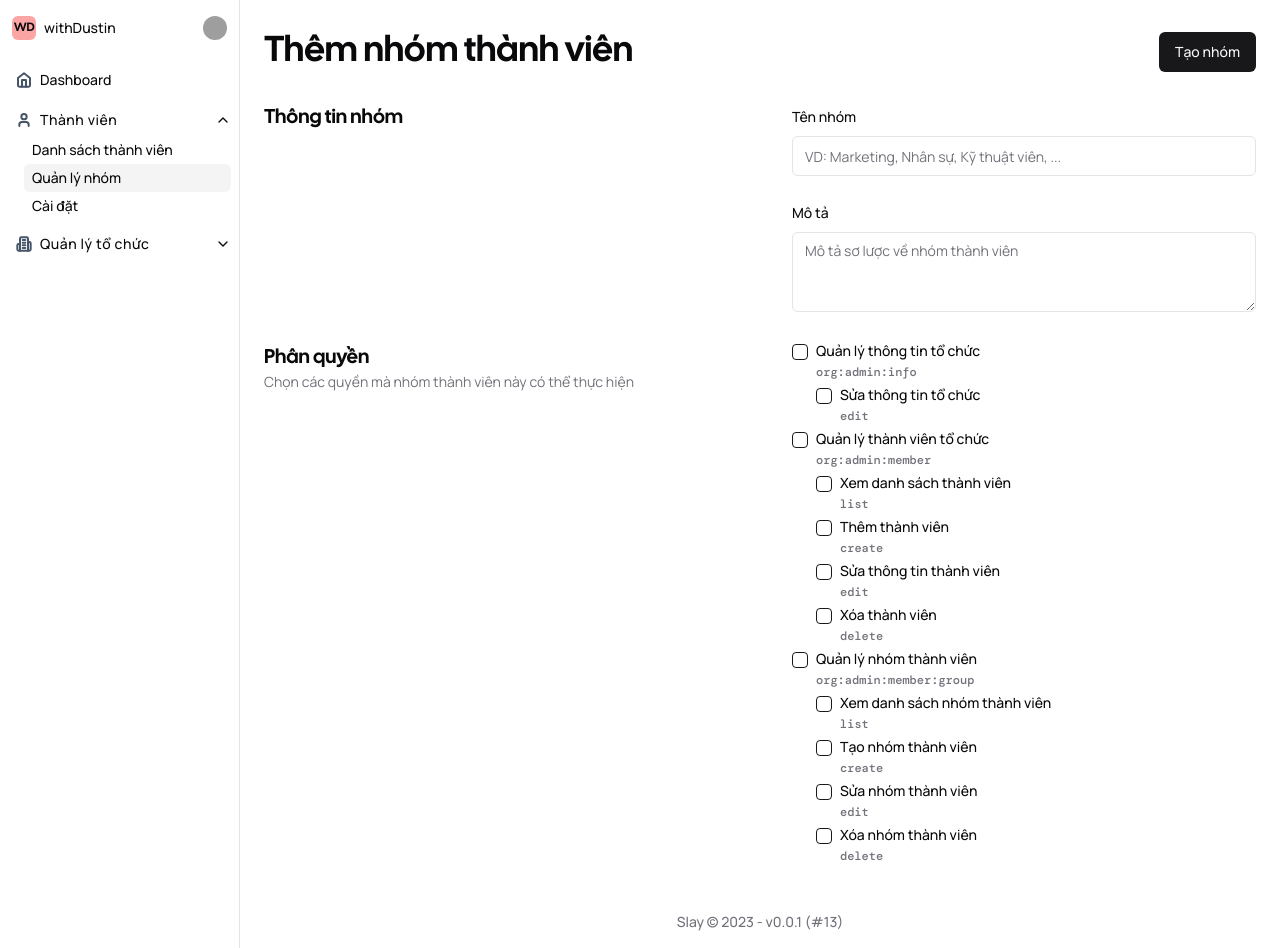
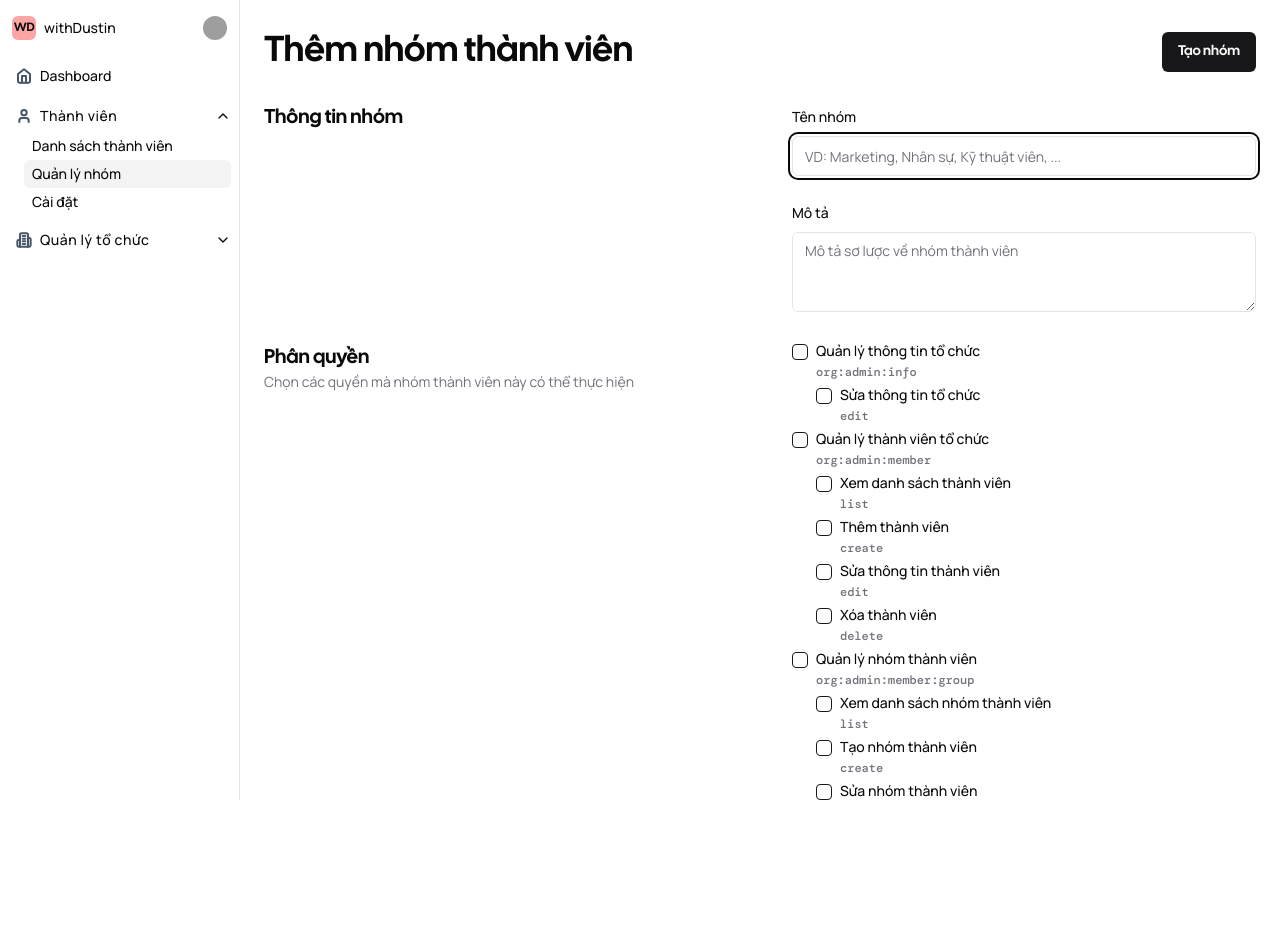
Before and after one commit to duongdev/next13-saas, a Next.js app: page /org/1/people/groups/create in a window 1280 px wide. After the commit the page ends 844 px from the top, so only its background shows below. Built offline with nearby package versions, Linux system fonts and the light colour scheme; grey boxes are pictures that could not be loaded.

Commit message:
Fix layout scroll

```diff
--- a/src/app/(dashboard)/org/[org]/layout.tsx
+++ b/src/app/(dashboard)/org/[org]/layout.tsx
@@ -14,7 +14,7 @@ export default async function OrgLayout({
   params: { org: string }
 }) {
   return (
-    <div className="flex min-h-screen overflow-hidden">
+    <div className="flex h-screen overflow-hidden">
       <SidebarNav
         menus={await getOrgNavMenu(params.org)}
         orgProfile={
@@ -28,7 +28,7 @@ export default async function OrgLayout({
           </Suspense>
         }
       />
-      <div className="flex min-h-screen flex-1 flex-col">
+      <div className="flex min-h-screen flex-1 flex-col overflow-auto">
         <div className="flex-1">{children}</div>
 
         <div className="w-full px-4 py-2 text-center text-sm font-medium text-muted-foreground md:mx-auto md:max-w-5xl md:py-4">
--- a/src/app/(dashboard)/org/[org]/people/groups/components/people-group-form.tsx
+++ b/src/app/(dashboard)/org/[org]/people/groups/components/people-group-form.tsx
@@ -43,7 +43,7 @@ export type PeopleGroupFormValues = z.infer<typeof formSchema>
 export type PeopleGroupFormProps = {
   defaultValues?: Partial<PeopleGroupFormValues>
   onSubmit: (values: PeopleGroupFormValues) => void | Promise<void>
-  children: (form: ReactNode) => ReactNode
+  children: (props: { fields: ReactNode }) => ReactNode
   permissions: Record<string, OrgPermission>
 }
 /* eslint-enable no-unused-vars */
@@ -66,7 +66,8 @@ const PeopleGroupForm: FC<PeopleGroupFormProps> = ({
   return (
     <Form {...form}>
       <form onSubmit={form.handleSubmit(onSubmit)}>
-        {children(
+        {children({
+          fields: (
             <div className="flex flex-col gap-6 lg:gap-8">
               <ContentGroup title="Thông tin nhóm">
                 <div className="flex flex-1 flex-col gap-3 lg:gap-6">
@@ -78,6 +79,7 @@ const PeopleGroupForm: FC<PeopleGroupFormProps> = ({
                         <FormLabel>Tên nhóm</FormLabel>
                         <FormControl>
                           <Input
+                            autoFocus
                             {...field}
                             placeholder="VD: Marketing, Nhân sự, Kỹ thuật viên, ..."
                           />
@@ -111,8 +113,9 @@ const PeopleGroupForm: FC<PeopleGroupFormProps> = ({
               >
                 <OrgPermissionsField permissions={permissions} />
               </ContentGroup>
-          </div>,
-        )}
+            </div>
+          ),
+        })}
       </form>
     </Form>
   )
--- a/src/app/(dashboard)/org/[org]/people/groups/create/create-group-form.tsx
+++ b/src/app/(dashboard)/org/[org]/people/groups/create/create-group-form.tsx
@@ -15,13 +15,17 @@ export type CreateGroupFormProps = {
 const CreateGroupForm: FC<CreateGroupFormProps> = ({ permissions }) => {
   return (
     <PeopleGroupForm permissions={permissions} onSubmit={console.log}>
-      {(form) => (
+      {({ fields }) => (
         <>
           <PageHeader
-            action={<Button type="submit">Tạo nhóm</Button>}
             title="Thêm nhóm thành viên"
+            action={
+              <Button className="font-title" type="submit">
+                Tạo nhóm
+              </Button>
+            }
           />
-          {form}
+          {fields}
         </>
       )}
     </PeopleGroupForm>
--- a/src/app/layout.tsx
+++ b/src/app/layout.tsx
@@ -18,7 +18,7 @@ export default function RootLayout({
   return (
     <html
       suppressHydrationWarning
-      className={`${sansFont.variable} ${titleFont.variable} ${monoFont.variable} antialiased`}
+      className={`${sansFont.variable} ${titleFont.variable} ${monoFont.variable} overflow-hidden antialiased`}
       lang="vi"
     >
       <body>
--- a/src/components/navigation/sidebar-nav.tsx
+++ b/src/components/navigation/sidebar-nav.tsx
@@ -14,12 +14,12 @@ export default function SidebarNav({
   menus = [],
 }: SidebarNavProps) {
   return (
-    <div className="z-10 w-60 border-r p-2">
+    <div className="z-10 flex w-60 flex-col gap-3 overflow-hidden border-r p-2">
       <div className="flex items-center justify-between gap-4">
         {orgProfile}
         {userProfile}
       </div>
-      <div className="mt-4">
+      <div className="flex-1 overflow-auto">
         <div className="flex flex-col gap-2">
           {menus.map((menu, idx) => (
             <NavMenu {...menu} key={idx} />
```
Lines whose indentation alone changed are shown as unchanged.
